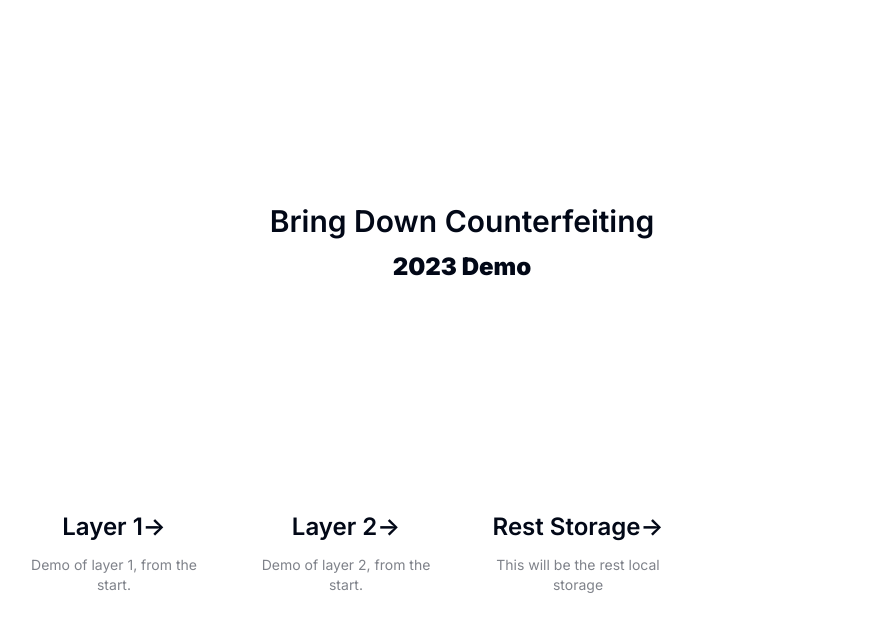
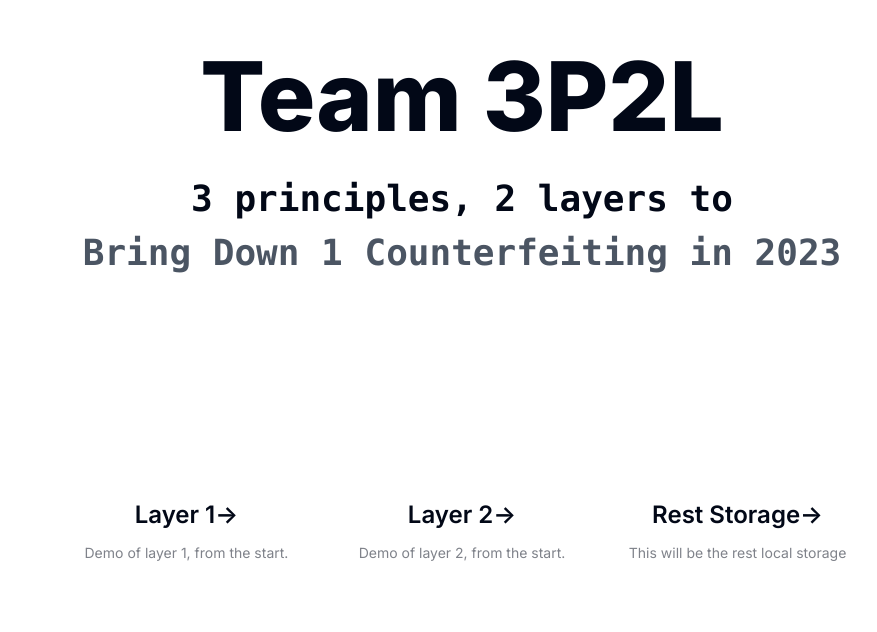
Before and after one commit to Vedsaga/hackathon, a Next.js app in the folder bring-down-counterfiting-2023-demo/: page / in a window 1280 px wide. Shown: the part 124-756 px from the top of the page, without its empty margins (178-1055 px from the left). Built offline with nearby package versions, Linux system fonts and the light colour scheme.

Commit message:
change the title

```diff
--- a/bring-down-counterfiting-2023-demo/app/page.tsx
+++ b/bring-down-counterfiting-2023-demo/app/page.tsx
@@ -8,19 +8,21 @@ export default function Home() {
   }
 
   return (
-    <main className="flex min-h-screen flex-col items-center justify-between p-24">
+    <main className="flex flex-col min-h-screen items-center justify-between p-32">
       <div className="z-10 max-w-5xl w-full items-center justify-between font-mono text-sm lg:flex"></div>
-
       <div className="relative flex place-items-center before:absolute before:h-[300px] before:w-[480px] before:-translate-x-1/2 before:rounded-full before:bg-gradient-radial before:from-white before:to-transparent before:blur-2xl before:content-[''] after:absolute after:-z-20 after:h-[180px] after:w-[240px] after:translate-x-1/3 after:bg-gradient-conic after:from-sky-200 after:via-blue-200 after:blur-2xl after:content-[''] before:dark:bg-gradient-to-br before:dark:from-transparent before:dark:to-blue-700 before:dark:opacity-10 after:dark:from-sky-900 after:dark:via-[#0141ff] after:dark:opacity-40 before:lg:h-[360px] z-[-1]">
-        <div className="group text-center">
-          <h1 className="mb-3 text-3xl font-semibold">
-            Bring Down Counterfeiting
-          </h1>
-          <h4 className="mb-3 text-2xl font-black">2023 Demo</h4>
+        <div className="group text-center space-y-4">
+          <h1 className="text-8xl font-extrabold  leading-tight">Team 3P2L</h1>
+          <h4 className="text-4xl leading-normal mt-3 font-semibold font-mono">
+            3 principles, 2 layers to
+            <br />
+            <span className="text-4xl font-semibold text-gray-600">
+              Bring Down 1 Counterfeiting in 2023
+            </span>
+          </h4>
         </div>
       </div>
-
-      <div className="mb-32 grid text-center lg:max-w-5xl lg:w-full lg:mb-0 lg:grid-cols-4 lg:text-left">
+      <div className="mt-auto grid gap-4 grid-cols-1 lg:grid-cols-3">
         <button
           className="group rounded-lg border border-transparent px-5 py-4 transition-colors hover:border-gray-300 hover:bg-gray-100 hover:dark:border-neutral-700 hover:dark:bg-neutral-800/30"
           rel="noopener noreferrer"
```
